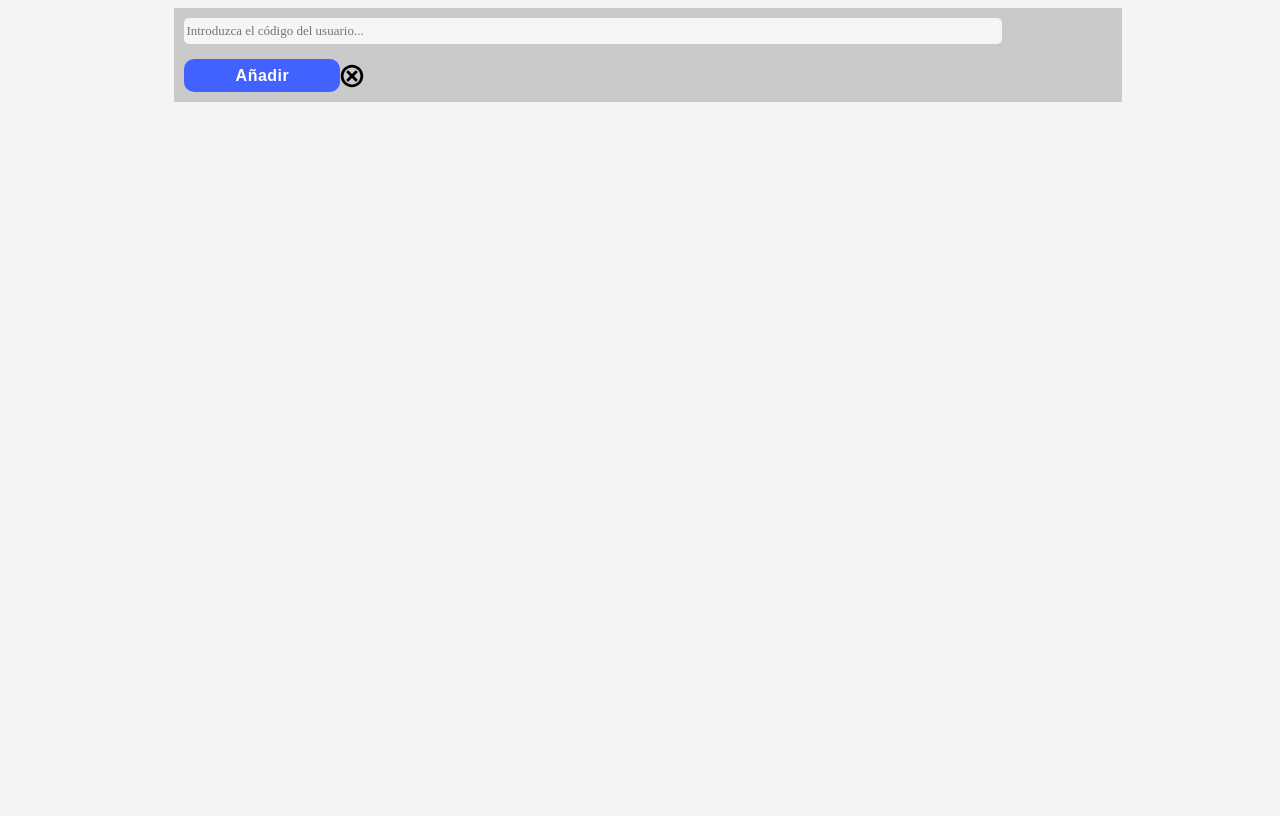
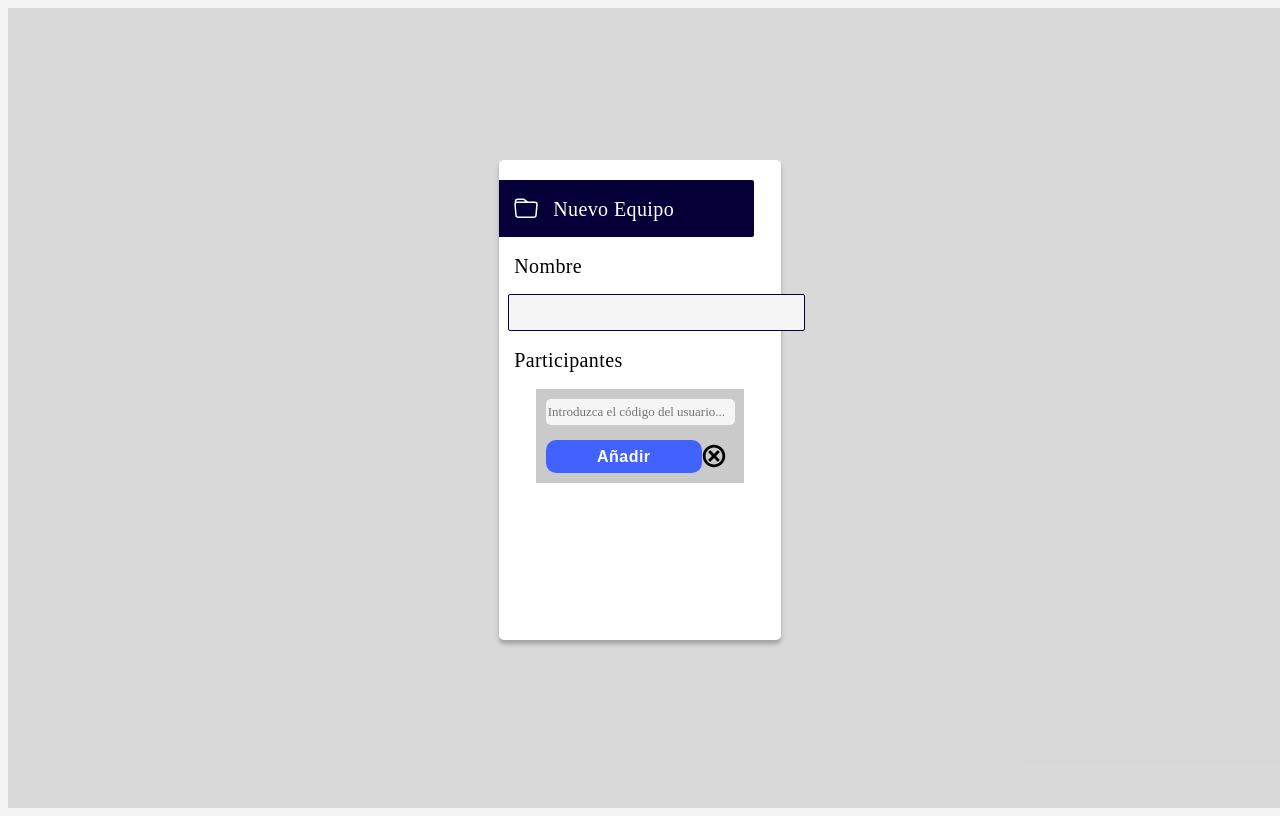
Before and after one commit to DABERNALC/ProjectManager, a React (Create React App) app in the folder Cliente/project_manager/: page /signIn in a window 1280 px wide. Built offline with nearby package versions, Linux system fonts and the light colour scheme; a web font is replaced by a local one.

Commit message:
fixing sebas random merge

```diff
--- a/Cliente/project_manager/src/App.js
+++ b/Cliente/project_manager/src/App.js
@@ -17,6 +17,7 @@ import Notification from "./Components/Notification/Notification";
 import Inconvenient from "./Components/Inconvenient/Inconvenient";
 import AddParticipant from "./Components/AddParticipant/AddParticipant";
 import { connect } from "react-redux";
+import NewTeam from "./Components/NewTeam/NewTeam";
 {
   /*import SubTasks from './Pages/Subtasks/SubTasks';*/
 }
@@ -82,7 +83,7 @@ function App(props) {
       <Notification notifications={["Peticion de tarea de Nico","Peticion de tarea de Sebas"]}></Notification>
       <Inconvenient></Inconvenient>
       */}
-        <AddParticipant></AddParticipant>
+        <NewTeam/>
     </div>
   );
 }
--- /dev/null
+++ b/Cliente/project_manager/src/Components/NewTeam/NewTeam.js
@@ -0,0 +1,22 @@
+import React from 'react'
+import NewTeamStyle from "./NewTeamStyle.module.css"
+import AddParticipant from '../../Components/AddParticipant/AddParticipant'
+import {BsFolder} from "react-icons/bs"
+
+export const NewTeam = () => {
+    return (
+        <div className={NewTeamStyle.grayContainer}>
+            <div className={NewTeamStyle.container}>
+                <div className={NewTeamStyle.blueContainer}>
+                    <BsFolder fontSize="x-large" color="white"/>
+                    <h2>Nuevo Equipo</h2>
+                </div>
+                <h2>Nombre</h2>
+                <input type="text" className={NewTeam.nameInput}></input>
+                <h2>Participantes</h2>
+                <AddParticipant></AddParticipant>
+            </div>
+        </div>
+    )
+}
+export default NewTeam
--- /dev/null
+++ b/Cliente/project_manager/src/Components/NewTeam/NewTeamStyle.module.css
@@ -0,0 +1,42 @@
+.container{
+    position: absolute;
+    width: 22%;
+    height: 60%;
+    left: 39%;
+    top: 20%;
+    display: flex;
+    flex-direction: column;
+    background: #FFFFFF;
+    box-shadow: 0px 4px 4px rgba(0, 0, 0, 0.25);
+    border-radius: 5px;
+}
+.grayContainer{
+    display: absolute;
+    width: 100vw;
+    height: 100vh;
+    background: rgba(174, 174, 174, 0.4);
+    top:0px;
+    left: 0px;
+}
+.container h2{
+    margin-left: 15px;
+}
+.blueContainer{
+    display: flex;
+    flex-direction: row;
+    margin-top: 20px;
+    width: 85%;
+    height: fit-content;
+    background: #050038;
+    border-radius: 0px 2px 2px 0px;
+    align-items: center;
+    padding-left: 15px;
+}
+.blueContainer h2{
+    color: white;
+}
+.nameInput{
+    background: #F5F5F5;
+    border: 1px solid #050038;
+    border-radius: 2px;
+}
--- a/Cliente/project_manager/src/Pages/Kanban/Kanban.js
+++ b/Cliente/project_manager/src/Pages/Kanban/Kanban.js
@@ -59,7 +59,11 @@ function Kanban(props) {
             {
               props.teams.map(Team =>(
                 Team.idTeam==teamId?
-                Team.Participants.map(pepe =>(<FaUserAlt color={pepe.color}></FaUserAlt>))
+                Team.Participants.map(pepe =>(
+                <div className={KanbanStyle.user}>
+                  <FaUserAlt color={pepe.color}/>
+                  <p>{pepe.Nombre}</p>
+                </div>))
                 :
                 null
               ))
--- a/Cliente/project_manager/src/Pages/Kanban/KanbanStyle.module.css
+++ b/Cliente/project_manager/src/Pages/Kanban/KanbanStyle.module.css
@@ -70,3 +70,8 @@ GenericButton1{
     font-size: xx-large;
     margin-right: 10%;
 }
+.user
+{
+    display: flex;
+    flex-direction: column;
+}
```
Also changed, not shown: Cliente/project_manager/src/Components/AddParticipant/AddParticipant.js (line endings or trailing spaces).
